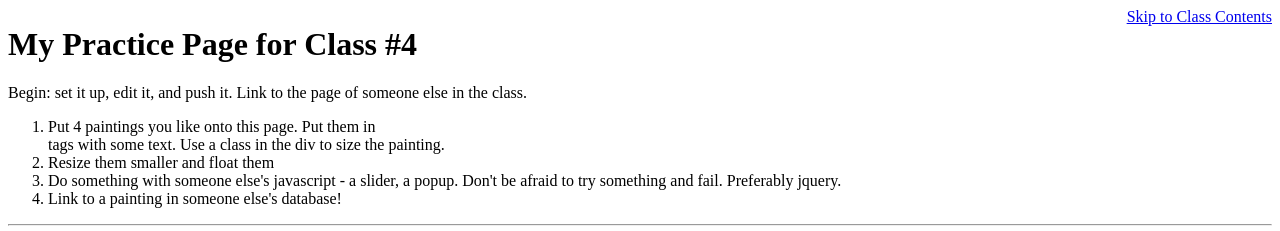
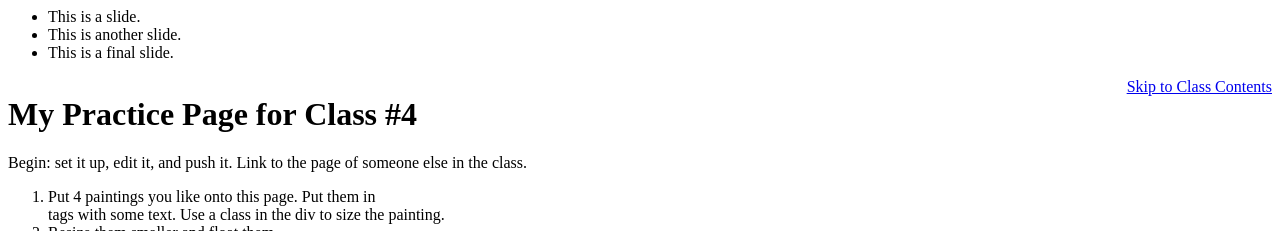
Before and after one commit to StephenCataldo/StephenCataldo.github.io, a plain HTML site: page index.html in a window 1280 px wide. Shown: the top 231 px of the page. Drawn offline with nearby package versions, Linux system fonts and the light colour scheme; a script that the page names is missing.

Commit message:
unislider experiment

```diff
--- a/index.html
+++ b/index.html
@@ -1,12 +1,19 @@
 <html>
 <head>
 <script src="//code.jquery.com/jquery-latest.min.js"></script>
+<script src="//unslider.com/unslider.min.js"></script>
 <script src="http://code.jquery.com/ui/1.11.4/jquery-ui.js"></script>
 <script src="practice.js"></script>
 <link rel="stylesheet" type="text/css" href="practice.css">
 </head>
 <body>
-
+<div class="banner">
+    <ul>
+        <li>This is a slide.</li>
+        <li>This is another slide.</li>
+        <li>This is a final slide.</li>
+    </ul>
+</div>
 <a href="class/toc.html" style="float:right;">Skip to Class Contents</a>
 
 <h1 style="clear: right;">My Practice Page for Class #4</h1>
--- a/practice.js
+++ b/practice.js
@@ -1,9 +1,15 @@
 
+$(function() {
+    $('.banner').unslider();
+});
+
+/*
 function friend(name, link) {
 	document.writeln('<a href="' + link + '">' + name + '</a>');
 }
 
-/* jquery */
+
+/* jquery
   $(function() {
     $( "#slider" ).slider();
   });
@@ -15,3 +21,5 @@ $(document).ready(function(){
         $("div").animate({left: '250px'});
     });
 });
+
+*/
```
